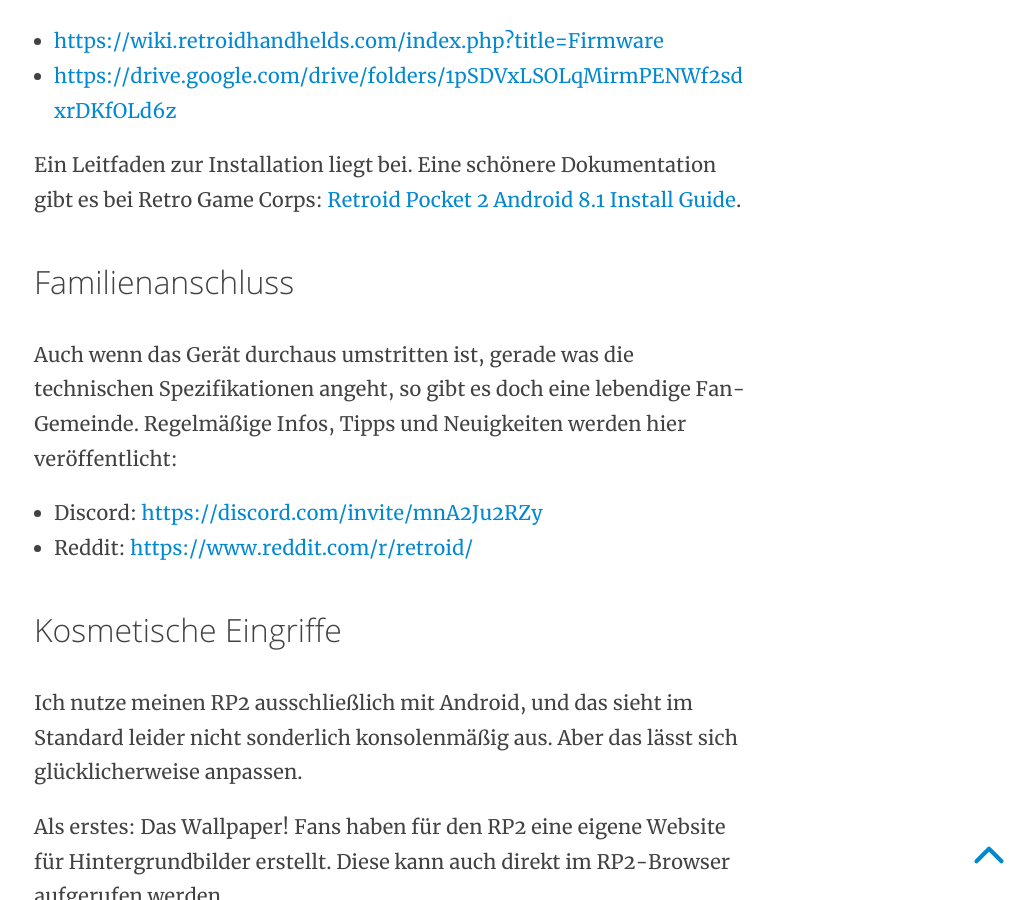
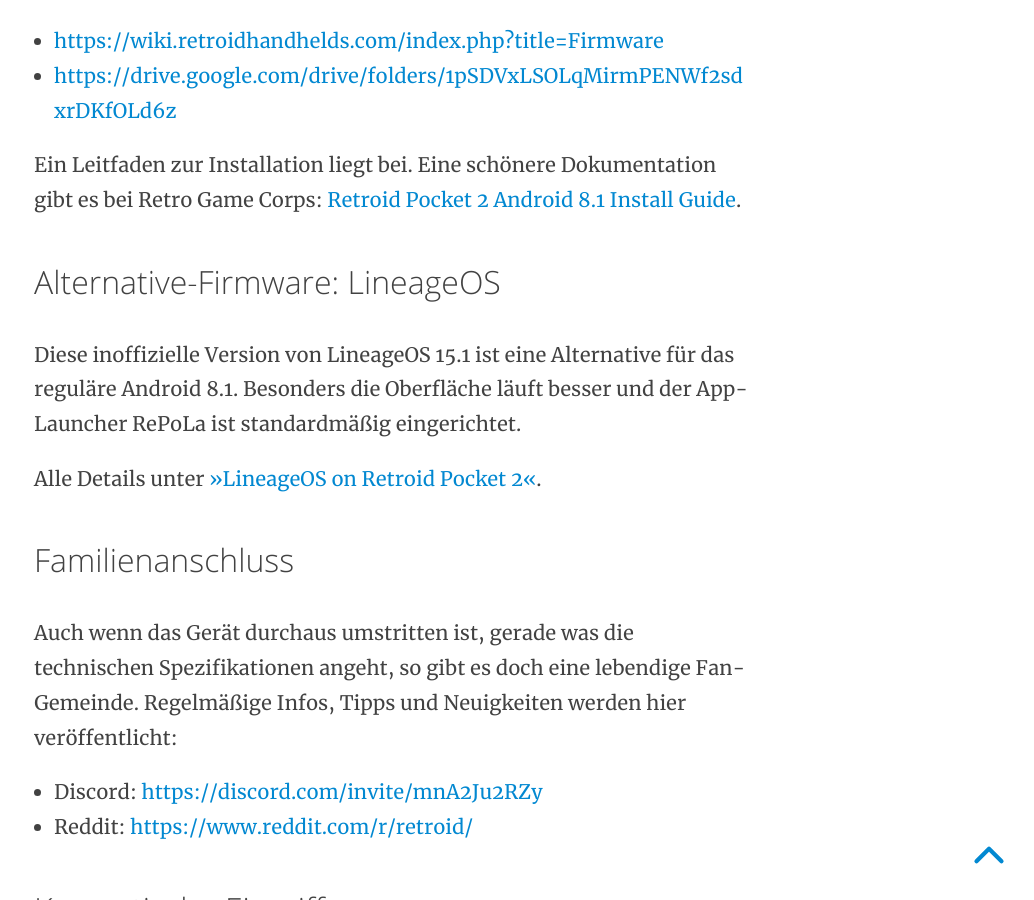
Before and after one commit to marc2o/marc2o.github.io, a Jekyll site: the page built from _posts/2021-01-29-Retroid-Pocket-2-Handeheld-Konsole.md, in a window 1280 px wide and 900 px high, scrolled down 3827 px. Shown: the whole window, without its empty margins (246-1280 px from the left). Built offline with Jekyll 4.4.1, drawn with Linux system fonts in a browser that asks for light colours.

Commit message:
Update 2021-01-29-Retroid-Pocket-2-Handeheld-Konsole.md

```diff
--- a/_posts/2021-01-29-Retroid-Pocket-2-Handeheld-Konsole.md
+++ b/_posts/2021-01-29-Retroid-Pocket-2-Handeheld-Konsole.md
@@ -71,6 +71,13 @@
 Ein Leitfaden zur Installation liegt bei. Eine schönere Dokumentation gibt es bei Retro Game Corps: [Retroid Pocket 2 Android 8.1 Install Guide](https://retrogamecorps.com/2020/12/29/retroid-pocket-2-android-8-1-install-guide/).
 
 
+## Alternative-Firmware: LineageOS
+
+Diese inoffizielle Version von LineageOS 15.1 ist eine Alternative für das reguläre Android 8.1. Besonders die Oberfläche läuft besser und der App-Launcher RePoLa ist standardmäßig eingerichtet.
+
+Alle Details unter [»LineageOS on Retroid Pocket 2«](https://retrogamecorps.com/2021/03/21/lineageos-android-8-1-on-retroid-pocket-2/).
+
+
 ## Familienanschluss
 
 Auch wenn das Gerät durchaus umstritten ist, gerade was die technischen Spezifikationen angeht, so gibt es doch eine lebendige Fan-Gemeinde. Regelmäßige Infos, Tipps und Neuigkeiten werden hier veröffentlicht:
```
